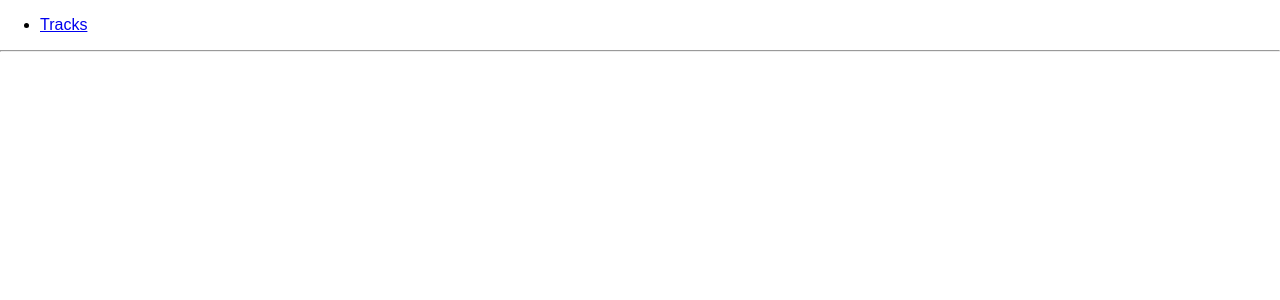
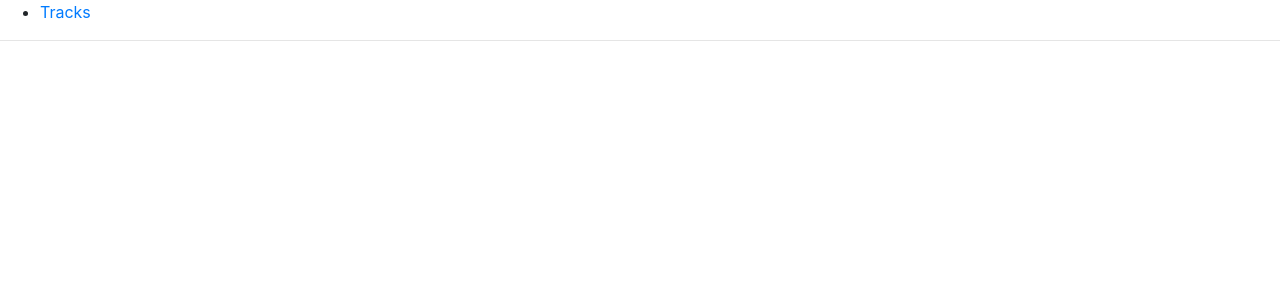
Before and after one commit to jinzito/ntb-r, a React (Create React App) app: page / in a window 1280 px wide. Shown: the top 300 px of the page. Built offline with nearby package versions, Linux system fonts and the light colour scheme; the HTML template or start-up script is replaced by a standard one.

Commit message:
stream visualizer draf implementation

```diff
--- a/package.json
+++ b/package.json
@@ -3,6 +3,9 @@
   "version": "0.1.0",
   "private": true,
   "dependencies": {
+    "bootstrap": "^4.1.1",
+    "butterchurn": "^2.4.3",
+    "butterchurn-presets": "^2.4.7",
     "prop-types": "^15.6.1",
     "react": "^16.3.2",
     "react-dom": "^16.3.2",
--- a/src/App.js
+++ b/src/App.js
@@ -3,6 +3,7 @@ import './App.css';
 import {BrowserRouter as Router, Link, Route} from "react-router-dom";
 import Tracks from "./scenes/tracks/Tracks";
 import TrackDetails from "./scenes/tracks/TrackDetails";
+import StreamVisualizer from "./components/streaming/StreamVisualizer";
 
 class App extends Component {
 
@@ -27,7 +28,7 @@ class App extends Component {
                         <Route path="/track/:_id" component={TrackDetails}/>
                     </div>
                 </Router>
-
+                <StreamVisualizer/>
             </div>
         );
     }
--- /dev/null
+++ b/src/components/streaming/StreamVisualizer.js
@@ -0,0 +1,138 @@
+import React, { Component } from "react"
+import butterchurn from 'butterchurn';
+import butterchurnPresets from 'butterchurn-presets';
+
+class StreamVisualizer extends Component {
+
+    constructor(props) {
+        super(props);
+        this.canvasRef = React.createRef();
+        this.audioRef = React.createRef();
+        this.divRef = React.createRef();
+        this.state = {fullscreen: false, isPlaying: false, w:100, h:100};
+    }
+
+    onCanPlay = () => {
+
+        console.log("onCanPlay");
+
+        const canvas = this.canvasRef.current;
+
+        const audioContext = new AudioContext();
+        this.visualizer = butterchurn.createVisualizer(audioContext, canvas, {
+            width: window.innerWidth,
+            height: window.innerHeight,
+            pixelRatio: window.devicePixelRatio || 1,
+            textureRatio: 1
+        });
+
+
+        // this.audioNode = new Audio();
+        // this.audioNode.crossOrigin = "anonymous"; //
+        // this.audioNode.src = "http://radio.ingi.by/stream";
+        this.audioNode = this.audioRef.current;
+
+        let sourceNode = null;
+        let delayedAudible = null;
+        // this.audioNode.addEventListener("canplay", () => {
+            sourceNode = audioContext.createMediaElementSource(this.audioNode);
+            delayedAudible = audioContext.createDelay();
+            delayedAudible.delayTime.value = .26;
+            let gainAudible = audioContext.createGain();
+            gainAudible.gain.value = 1;
+            sourceNode.connect(delayedAudible);
+            delayedAudible.connect(gainAudible);
+            gainAudible.connect(audioContext.destination),
+        this.visualizer.connectAudio(delayedAudible);
+            this.audioNode.play();
+        // });
+
+        // load a preset
+
+        const presets = butterchurnPresets.getPresets();
+        console.log("len", presets.length);
+        const preset = presets["Flexi, martin + geiss - dedicated to the sherwin maxawow"];
+        // const preset = presets["$$$ Royal - Mashup (431)"];
+
+
+        this.visualizer.loadPreset(preset, 10); // 2nd argument is the number of seconds to blend presets
+
+        // resize visualizer
+        //visualizer.setRendererSize(1600, 1200);
+
+        // setInterval(() => {
+        //     visualizer.render();
+        // }, 1000/30);
+        //
+        const renderVisualizer = () => {
+            this.animationFrameRequest = requestAnimationFrame(() => {
+                renderVisualizer();
+            })
+            this.visualizer.render();
+        }
+        renderVisualizer();
+    }
+
+    onPauseInternal = () => {
+
+        console.log("")
+        window.cancelAnimationFrame(this.animationFrameRequest);
+        this.animationFrameRequest = null
+
+        // this.sourceNode.stop(0),
+        //     this.sourceNode.disconnect(),
+        this.audioNode.pause();
+    }
+
+
+    componentDidMount() {
+        this.updateDimensions();
+        window.addEventListener("resize", this.updateDimensions);
+    }
+
+    componentWillUnmount() {
+        window.removeEventListener("resize", this.updateDimensions);
+    }
+
+    updateDimensions = () => {
+        const w = window.innerWidth;
+        const h = window.innerHeight;
+        this.setState({w:w, h:h});
+        if (this.visualizer) {
+            this.visualizer.setRendererSize(w, h);
+        }
+    }
+
+    render() {
+        const canvasStyle = {
+            position:"fixed",
+            left:"0",
+            top:"0",
+            width:"100%",
+            height:"100hv",
+            zIndex:-1
+        }
+
+        return (
+            <div style={{background:"yellow"}} style={canvasStyle} ref={this.divRef} >
+                {/*<button onClick={this.onPlayInternal}>play internal</button>*/}
+                {/*<button onClick={this.onPauseInternal}>pause</button>*/}
+                {/*<button onClick={this.onFullscreen}>fs</button>*/}
+                <audio
+                    // autoPlay={true}
+                    ref={this.audioRef}
+                    src={"http://radio.ingi.by/stream"}
+                    crossOrigin={"anonymous"}
+                />
+                <canvas
+                    ref={this.canvasRef}
+                    onClick={this.onCanPlay}
+                    height={this.state.h}
+                    width={this.state.w}
+                ></canvas>
+            </div>
+        );
+    }
+}
+
+export default StreamVisualizer;
--- a/src/index.js
+++ b/src/index.js
@@ -4,5 +4,8 @@ import './index.css';
 import App from './App';
 import registerServiceWorker from './registerServiceWorker';
 
+import "bootstrap/dist/css/bootstrap.min.css";
+
+
 ReactDOM.render(<App />, document.getElementById('root'));
 registerServiceWorker();
```
Also changed, not shown: 1 other file (tests, documents, lock files or other folders).
